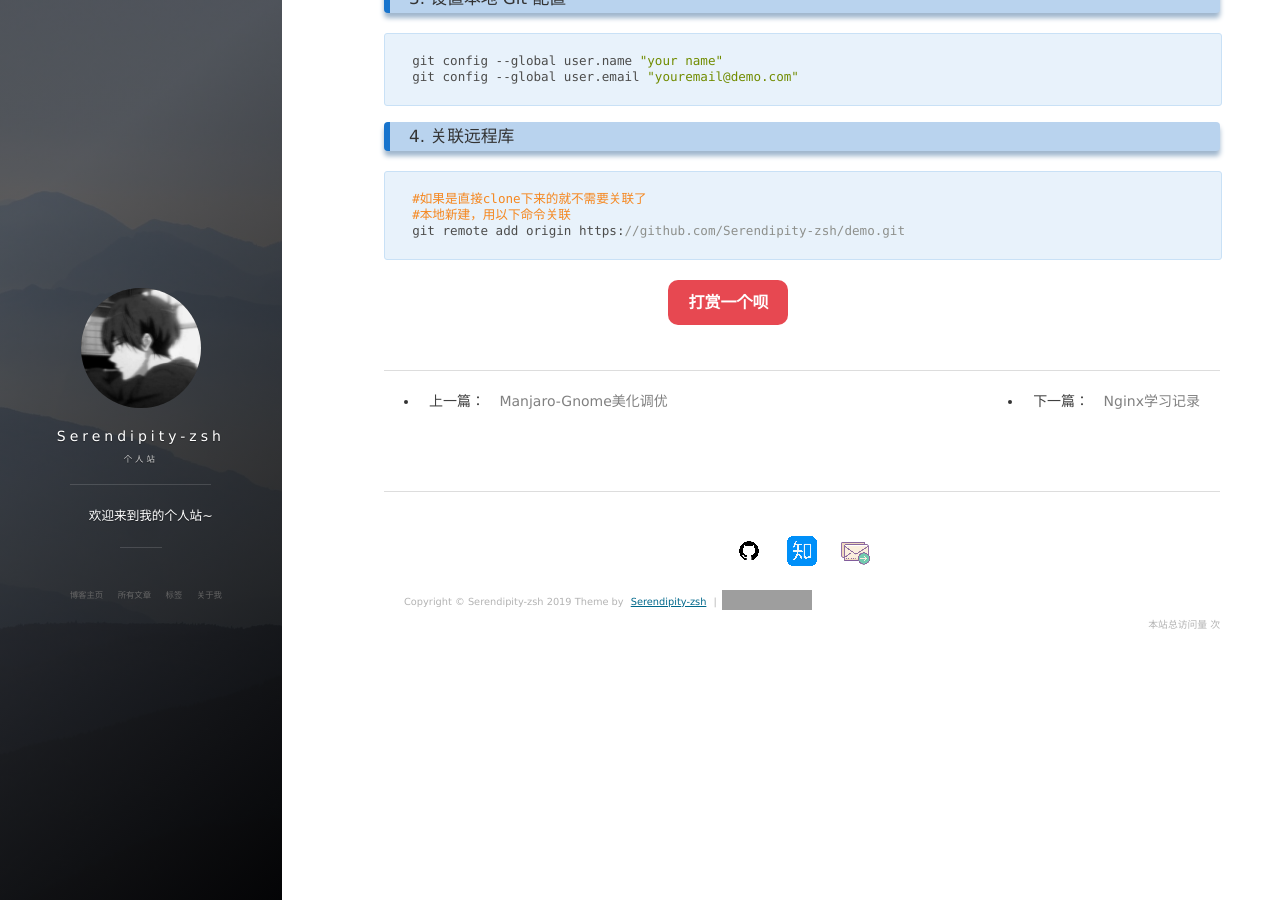
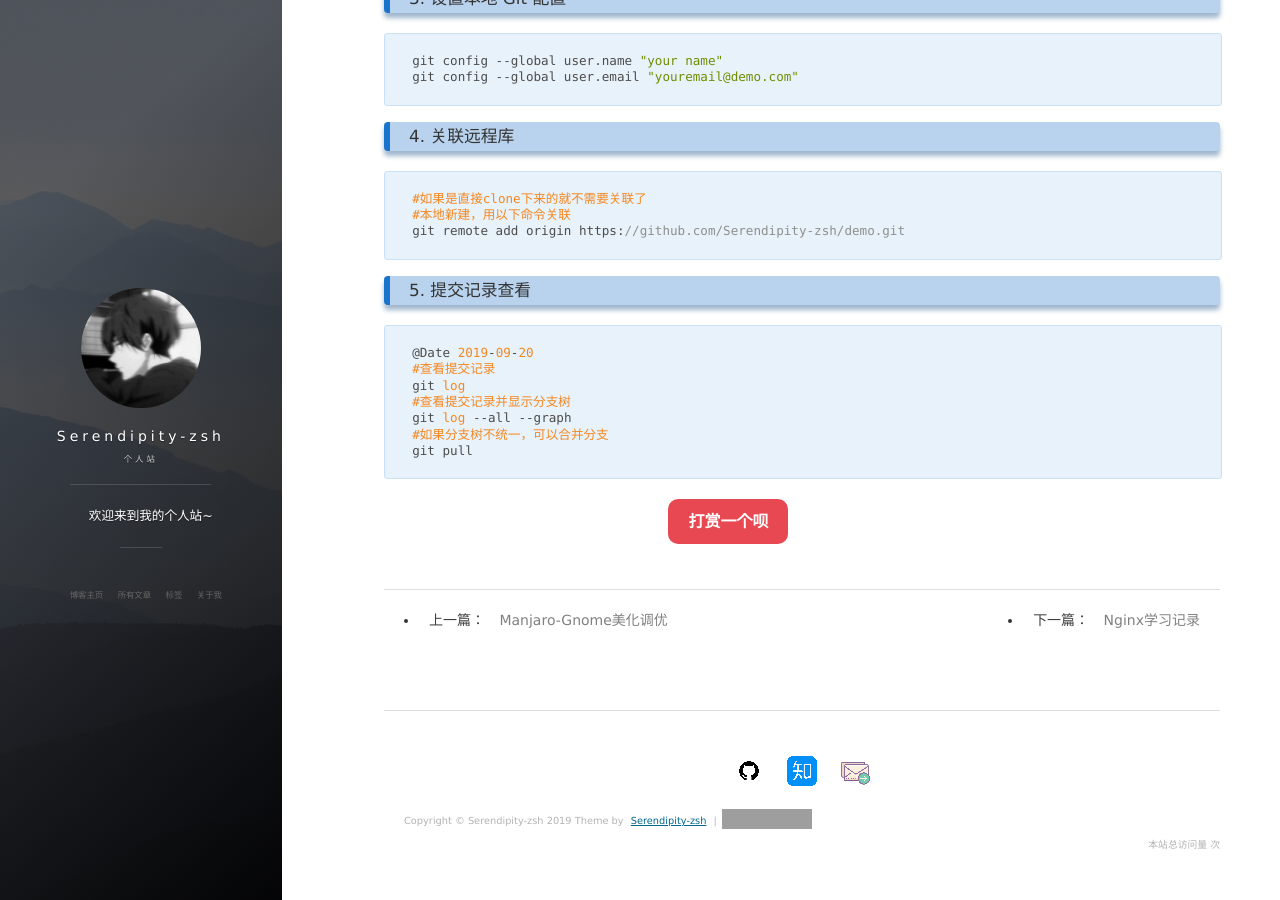
Before and after one commit to Serendipity-zsh/Serendipity-zsh.github.io, a Jekyll site: the page built from _posts/2019-08-24-Linux日常记录.md, in a window 1280 px wide and 900 px high, scrolled down 5696 px. Built offline with Jekyll 4.4.1, drawn with Linux system fonts in a browser that asks for light colours; nearby versions of some CDN libraries; comment, search, counter and statistics services are not loaded; grey boxes are pictures that could not be loaded.

Commit message:
feat add Git相关内容

````diff
--- a/_posts/2019-08-24-Linux日常记录.md
+++ b/_posts/2019-08-24-Linux日常记录.md
@@ -332,3 +332,15 @@ git config --global user.email "youremail@demo.com"
 #本地新建，用以下命令关联
 git remote add origin https://github.com/Serendipity-zsh/demo.git
 ```
+
+### 5. 提交记录查看
+
+```shell
+@Date 2019-09-20
+#查看提交记录
+git log
+#查看提交记录并显示分支树
+git log --all --graph
+#如果分支树不统一，可以合并分支
+git pull
+```
````
